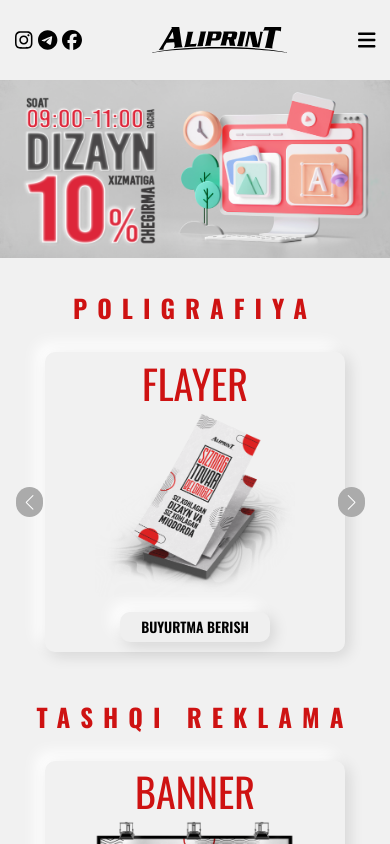
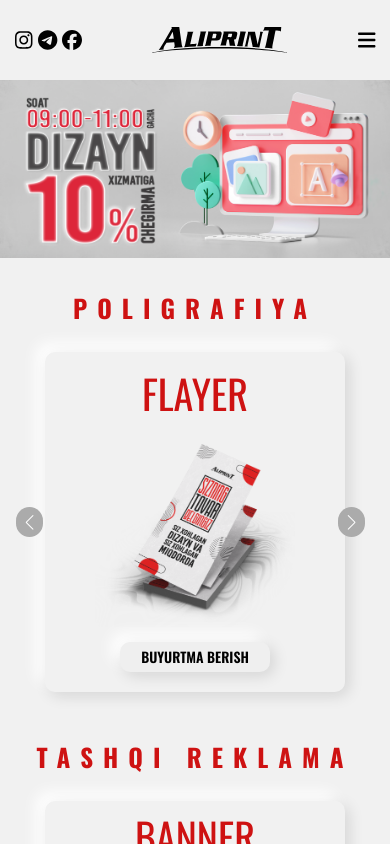
Before and after one commit to Doniyor905/aliprint-react, a React (Create React App) app: page / in a window 390 px wide. Shown: the top 844 px of the page. Built offline with nearby package versions, Linux system fonts and the light colour scheme.

Commit message:
edit product height

```diff
--- a/src/components/ProductSlider/ProductSlider.module.scss
+++ b/src/components/ProductSlider/ProductSlider.module.scss
@@ -163,7 +163,7 @@
       flex-direction: column;
       background-color: #f1f1f1;
       box-shadow: 4px 4px 15px rgba(0, 0, 0, 0.12), -9px -9px 15px #ffffff;
-      height: 300px;
+      height: 340px;
       width: 300px;
       border-radius: 10px;
       margin: 0 auto;
```
